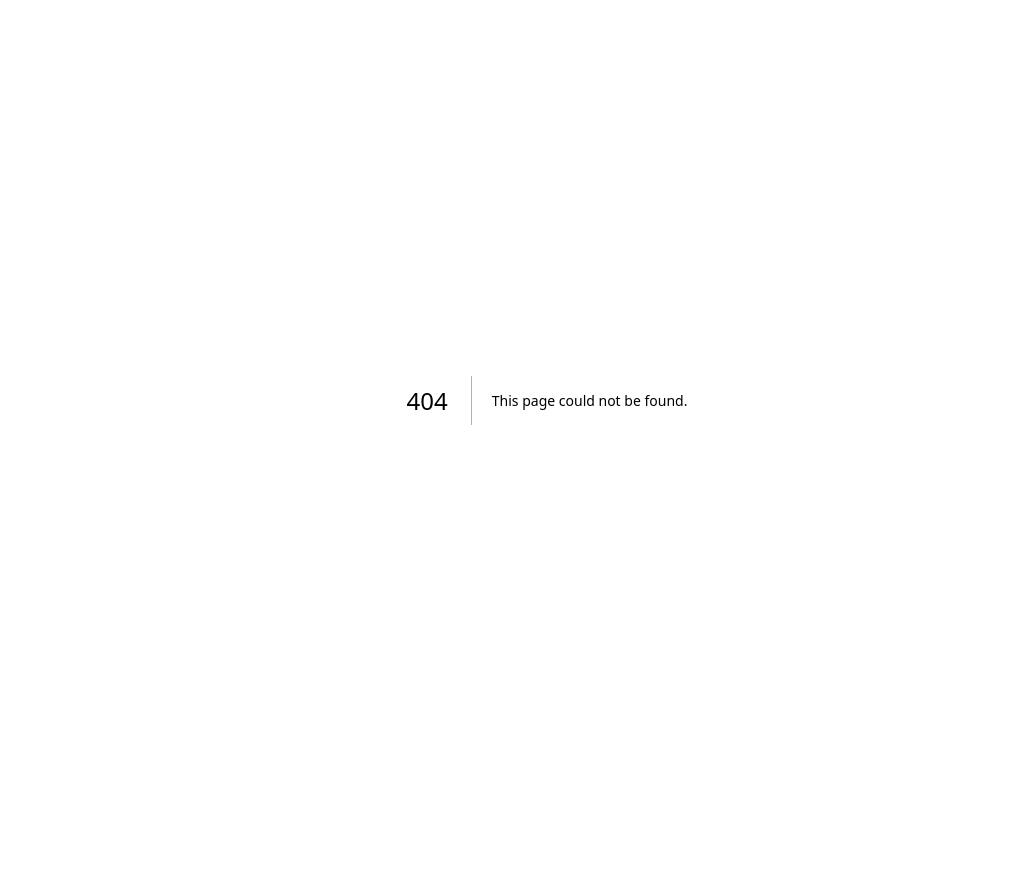
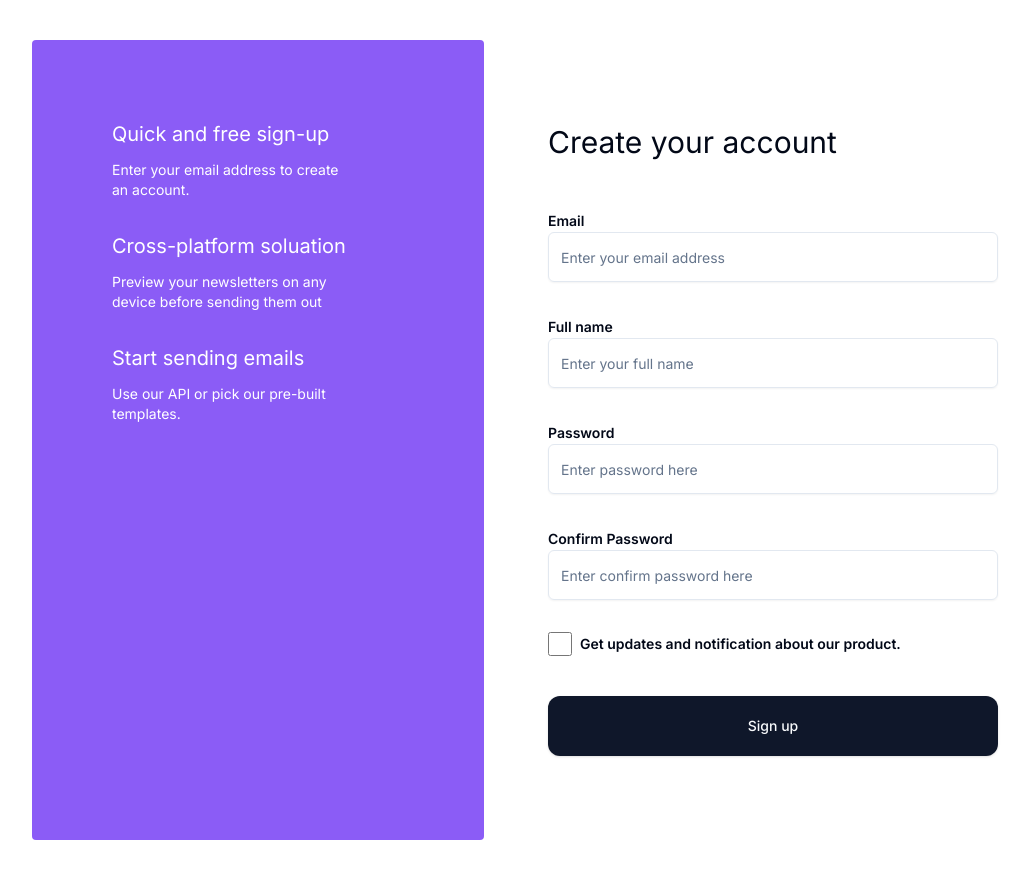
Before and after one commit to satender9586/roomstay, a Next.js app: page /signup in a window 1280 px wide. Before the commit this address had no page. Shown: the whole page, without its empty margins (93-1122 px from the left). Before the commit the page ends 800 px from the top, so only its background shows below. Built offline with nearby package versions, Linux system fonts and the light colour scheme.

Commit message:
signup page almost done

```diff
--- a/package.json
+++ b/package.json
@@ -10,6 +10,7 @@
   },
   "dependencies": {
     "@radix-ui/react-icons": "^1.3.0",
+    "@radix-ui/react-label": "^2.0.2",
     "@radix-ui/react-slot": "^1.0.2",
     "@radix-ui/react-tabs": "^1.0.4",
     "class-variance-authority": "^0.7.0",
--- a/src/app/content/page.jsx
+++ b/src/app/content/page.jsx
@@ -27,7 +27,7 @@ const Content = () => {
 
         <div className="w-full flex flex-col justify-center items-center mt-6">
             <div className="w-full h-full lg:w-[1110px] md:w-[800px] sm:w-[700px]   ">
-                <div className="flex flex-col gap-2 mb-20">
+                <div className="flex flex-col gap-2 mb-20  px-8 md:pd-2 ">
                     <div className="flex items-center gap-2">
                         <div>
                             <PaperPlaneIcon className="w-3 h-3" />
@@ -58,9 +58,9 @@ const Content = () => {
                     <TabsContent value="strategise">
                         <div className="m-3 ">
                             <Card>
-                                <CardContent className="space-y-2 w-fill  p-10 flex flex-col justify-center items-center h-[540px] " style={{ backgroundColor: "#F6F1FD" }}>
+                                <CardContent className="space-y-2 w-fill  p-10 flex flex-col justify-center items-center h-[540px] sm:h-[650px]  " style={{ backgroundColor: "#F6F1FD" }}>
                                     <div className="space-y-1   " >
-                                        <div className="flex h-full items-center justify-center gap-3 " >
+                                        <div className="flex sm:flex-col md:flex-row h-full sm:h-[100%]  p-2  items-center justify-center gap-3 " >
                                             <div className="flex-[0.45] p-2 w-[600px]">
                                                 <div className="font-bold text-3xl "> Power your complete content lifecycle</div>
                                                 <ul className=" list-disc text-lg font-sans flex flex-col gap-2 mt-4 pl-7 ">
@@ -72,7 +72,7 @@ const Content = () => {
                                                     Explore more
                                                 </div>
                                             </div>
-                                            <div className="flex-[0.55] h-full flex flex-col items-center justify-center">
+                                            <div className="flex-[0.55]  h-full flex flex-col items-center justify-center">
                                                 <Image src={bussinessAnalyst} className="lg:w-[90%]  md:w-[100%] lg:h-[90%] md:h-[260px] object-cover rounded-xl " />
                                             </div>
                                         </div>
@@ -86,14 +86,13 @@ const Content = () => {
                     <TabsContent value="create">
                         <div className="m-3 ">
                             <Card>
-                                <CardContent className="space-y-2 w-fill  p-10 flex flex-col justify-center items-center h-[540px] " style={{ backgroundColor: "#F6F1FD" }}>
+                                <CardContent className="space-y-2 w-fill  p-10 flex flex-col justify-center items-center h-[540px] sm:h-[650px]  " style={{ backgroundColor: "#F6F1FD" }}>
                                     <div className="space-y-1   " >
-                                        <div className="flex h-full items-center justify-center gap-3 " >
-                                            <div className="flex-[0.45] p-2">
+                                        <div className="flex sm:flex-col md:flex-row h-full sm:h-[100%]  p-2  items-center justify-center gap-3 " >
+                                            <div className="flex-[0.45] p-2 w-[600px]">
                                                 <div className="font-bold text-3xl "> Create high-quality content, at scale</div>
                                                 <ul className=" list-disc text-lg font-sans flex flex-col gap-2 mt-4 pl-7 ">
-                                                    <li >Search-optimized content, by default
-                                                    </li>
+                                                    <li >Search-optimized content, by default</li>
                                                     <li>AI-powered writing assistance</li>
                                                     <li>Automated content audits</li>
                                                 </ul>
@@ -101,7 +100,7 @@ const Content = () => {
                                                     Explore more
                                                 </div>
                                             </div>
-                                            <div className="flex-[0.55] h-full flex flex-col items-center justify-center">
+                                            <div className="flex-[0.55]  h-full flex flex-col items-center justify-center">
                                                 <Image src={bussinessAnalyst} className="lg:w-[90%]  md:w-[100%] lg:h-[90%] md:h-[260px] object-cover rounded-xl " />
                                             </div>
                                         </div>
@@ -111,28 +110,27 @@ const Content = () => {
 
                             </Card>
                         </div>
+
+
                     </TabsContent>
                     <TabsContent value="manage">
                         <div className="m-3 ">
                             <Card>
-                                <CardContent className="space-y-2 w-fill  p-10 flex flex-col justify-center items-center h-[540px] " style={{ backgroundColor: "#F6F1FD" }}>
+                                <CardContent className="space-y-2 w-fill  p-10 flex flex-col justify-center items-center h-[540px] sm:h-[650px]  " style={{ backgroundColor: "#F6F1FD" }}>
                                     <div className="space-y-1   " >
-                                        <div className="flex h-full items-center justify-center gap-3 " >
+                                        <div className="flex sm:flex-col md:flex-row h-full sm:h-[100%]  p-2  items-center justify-center gap-3 " >
                                             <div className="flex-[0.45] p-2 w-[600px]">
-                                                <div className="font-bold text-3xl  "> Workflows that streamline your content marketing</div>
+                                                <div className="font-bold text-3xl ">  Workflows that streamline your content marketing</div>
                                                 <ul className=" list-disc text-lg font-sans flex flex-col gap-2 mt-4 pl-7 ">
-                                                    <li >Quick feedback and approval process
-                                                    </li>
-                                                    <li>Single-dashboard visibility of the content pipeline
-                                                    </li>
-                                                    <li>Efficient collaboration between teams
-                                                    </li>
+                                                    <li >Quick feedback and approval process</li>
+                                                    <li>Single-dashboard visibility of the content pipeline</li>
+                                                    <li>Efficient collaboration between teams</li>
                                                 </ul>
                                                 <div className="font-bold font-mono text-xl pt-4 text-violet-700 underline cursor-pointer">
                                                     Explore more
                                                 </div>
                                             </div>
-                                            <div className="flex-[0.55] h-full flex flex-col items-center justify-center">
+                                            <div className="flex-[0.55]  h-full flex flex-col items-center justify-center">
                                                 <Image src={bussinessAnalyst} className="lg:w-[90%]  md:w-[100%] lg:h-[90%] md:h-[260px] object-cover rounded-xl " />
                                             </div>
                                         </div>
@@ -142,27 +140,27 @@ const Content = () => {
 
                             </Card>
                         </div>
+
+
                     </TabsContent>
                     <TabsContent value="distribute">
                         <div className="m-3 ">
                             <Card>
-                                <CardContent className="space-y-2 w-fill  p-10 flex flex-col justify-center items-center h-[540px] " style={{ backgroundColor: "#F6F1FD" }}>
+                                <CardContent className="space-y-2 w-fill  p-10 flex flex-col justify-center items-center h-[540px] sm:h-[650px]  " style={{ backgroundColor: "#F6F1FD" }}>
                                     <div className="space-y-1   " >
-                                        <div className="flex h-full items-center justify-center gap-3 " >
+                                        <div className="flex sm:flex-col md:flex-row h-full sm:h-[100%]  p-2  items-center justify-center gap-3 " >
                                             <div className="flex-[0.45] p-2 w-[600px]">
-                                                <div className="font-bold text-3xl  "> Publish your content in a few clicks</div>
+                                                <div className="font-bold text-3xl "> Power your complete content lifecycle</div>
                                                 <ul className=" list-disc text-lg font-sans flex flex-col gap-2 mt-4 pl-7 ">
-                                                    <li >Integration with your preferred CMS
-                                                    </li>
-                                                    <li>Quick distribution to reach your audience</li>
-                                                    <li>Hassle-free publishing with no additional formatting
-                                                    </li>
+                                                    <li >Data-driven strategy to create impactful content</li>
+                                                    <li>Efficient oprations to scale content creation</li>
+                                                    <li>Actionable Insights to improve performance</li>
                                                 </ul>
                                                 <div className="font-bold font-mono text-xl pt-4 text-violet-700 underline cursor-pointer">
                                                     Explore more
                                                 </div>
                                             </div>
-                                            <div className="flex-[0.55] h-full flex flex-col items-center justify-center">
+                                            <div className="flex-[0.55]  h-full flex flex-col items-center justify-center">
                                                 <Image src={bussinessAnalyst} className="lg:w-[90%]  md:w-[100%] lg:h-[90%] md:h-[260px] object-cover rounded-xl " />
                                             </div>
                                         </div>
@@ -176,25 +174,21 @@ const Content = () => {
                     <TabsContent value="analyse">
                         <div className="m-3 ">
                             <Card>
-                                <CardContent className="space-y-2 w-fill  p-10 flex flex-col justify-center items-center h-[540px] " style={{ backgroundColor: "#F6F1FD" }}>
+                                <CardContent className="space-y-2 w-fill  p-10 flex flex-col justify-center items-center h-[540px] sm:h-[650px]  " style={{ backgroundColor: "#F6F1FD" }}>
                                     <div className="space-y-1   " >
-                                        <div className="flex h-full items-center justify-center gap-3 " >
+                                        <div className="flex sm:flex-col md:flex-row h-full sm:h-[100%]  p-2  items-center justify-center gap-3 " >
                                             <div className="flex-[0.45] p-2 w-[600px]">
-                                                <div className="font-bold text-3xl "> Measure your content ROI</div>
+                                                <div className="font-bold text-3xl "> Power your complete content lifecycle</div>
                                                 <ul className=" list-disc text-lg font-sans flex flex-col gap-2 mt-4 pl-7 ">
-                                                    <li >Content audit for the complete website
-
-                                                    </li>
-                                                    <li>Keyword position tracking without spreadsheets
-                                                    </li>
-                                                    <li>Actionable insights to improve existing content
-                                                    </li>
+                                                    <li >Data-driven strategy to create impactful content</li>
+                                                    <li>Efficient oprations to scale content creation</li>
+                                                    <li>Actionable Insights to improve performance</li>
                                                 </ul>
                                                 <div className="font-bold font-mono text-xl pt-4 text-violet-700 underline cursor-pointer">
                                                     Explore more
                                                 </div>
                                             </div>
-                                            <div className="flex-[0.55] h-full flex flex-col items-center justify-center">
+                                            <div className="flex-[0.55]  h-full flex flex-col items-center justify-center">
                                                 <Image src={bussinessAnalyst} className="lg:w-[90%]  md:w-[100%] lg:h-[90%] md:h-[260px] object-cover rounded-xl " />
                                             </div>
                                         </div>
--- /dev/null
+++ b/src/app/signup/page.jsx
@@ -0,0 +1,72 @@
+import { Button } from "@/components/ui/button"
+// import Image from "next/image"
+import { Input } from "@/components/ui/input";
+import { Label } from "@/components/ui/label";
+// import  Label from "@/components/ui/label"
+
+
+const Signup = () => {
+    return (
+
+        <div className="w-[100%] h-[100%] flex flex-col justify-center items-center bg-[#F4F3FD]">
+            <div className=" flex flex-row  justify-center items-center w-full h-fill lg:w-[1110px] md:w-[800px] sm:w-[700px] p-10 bg-white  shadow-lg  ">
+                <div className="h-[800px] w-full bg-violet-500 rounded-sm flex flex-[0.7] p-20">
+                    <div className="flex flex-col gap-8 ">
+                        <div className="flex flex-col w-[240px] gap-3">
+                            <div className="text-xl text-white">Quick and free sign-up</div>
+                            <div className="text-sm text-white">Enter your email address to create an account.</div>
+                        </div>
+                        <div className="flex flex-col  w-[240px] gap-3">
+                            <div className="text-xl text-white">Cross-platform soluation</div>
+                            <div className="text-sm text-white">Preview your newsletters on any device before sending them out</div>
+                        </div>
+
+                        <div className="flex flex-col w-[240px] gap-3">
+                            <div className="text-xl text-white">Start sending emails</div>
+                            <div className="text-sm text-white">Use our API or pick our pre-built templates.</div>
+                        </div>
+                    </div>
+                </div>
+
+                <div className=" w-full  flex-[1.3] flex flex-col items-center justify-center ">
+                    <div className="flex flex-col justify-center gap-8 p-16 w-full h-full ">
+                        <div className="text-3xl pb-4">
+                            Create your account
+                        </div>
+
+                        <div>
+                            <Label className=" font-semibold" >Email</Label>
+                            <Input type="email" placeholder="Enter your email address" className="h-[50px]" />
+                        </div>
+
+                        <div>
+                            <Label className=" font-semibold" >Full name</Label>
+                            <Input type="text" placeholder="Enter your full name" className="h-[50px]" />
+                        </div>
+
+                        <div>
+                            <Label className=" font-semibold" >Password</Label>
+                            <Input type="password" placeholder="Enter password here" className="h-[50px]" />
+                        </div>
+
+                        <div>
+                            <Label className=" font-semibold" >Confirm Password</Label>
+                            <Input type="password" placeholder="Enter confirm password here" className="h-[50px]" />
+                        </div>
+
+                        <div className="flex items-center justify-start gap-2 pb-2">
+                            <input type="checkbox" className="size-6"/>
+                            <Label className=" font-semibold" >Get updates and notification about our product.</Label>
+
+                        </div>
+                    <Button className="w-[450px] h-[60px] rounded-xl">Sign up</Button>
+                    </div>
+
+
+                </div>
+            </div>
+        </div>
+    )
+}
+
+export default Signup;
--- /dev/null
+++ b/src/components/ui/input.jsx
@@ -0,0 +1,19 @@
+import * as React from "react"
+
+import { cn } from "@/lib/utils"
+
+const Input = React.forwardRef(({ className, type, ...props }, ref) => {
+  return (
+    (<input
+      type={type}
+      className={cn(
+        "flex h-9 w-full rounded-md border border-input bg-transparent px-3 py-1 text-sm shadow-sm transition-colors file:border-0 file:bg-transparent file:text-sm file:font-medium placeholder:text-muted-foreground focus-visible:outline-none focus-visible:ring-1 focus-visible:ring-ring disabled:cursor-not-allowed disabled:opacity-50",
+        className
+      )}
+      ref={ref}
+      {...props} />)
+  );
+})
+Input.displayName = "Input"
+
+export { Input }
--- /dev/null
+++ b/src/components/ui/label.jsx
@@ -0,0 +1,18 @@
+"use client"
+
+import * as React from "react"
+import * as LabelPrimitive from "@radix-ui/react-label"
+import { cva } from "class-variance-authority";
+
+import { cn } from "@/lib/utils"
+
+const labelVariants = cva(
+  "text-sm font-medium leading-none peer-disabled:cursor-not-allowed peer-disabled:opacity-70"
+)
+
+const Label = React.forwardRef(({ className, ...props }, ref) => (
+  <LabelPrimitive.Root ref={ref} className={cn(labelVariants(), className)} {...props} />
+))
+Label.displayName = LabelPrimitive.Root.displayName
+
+export { Label }
```
Also changed, not shown: 1 other file (tests, documents, lock files or other folders).
